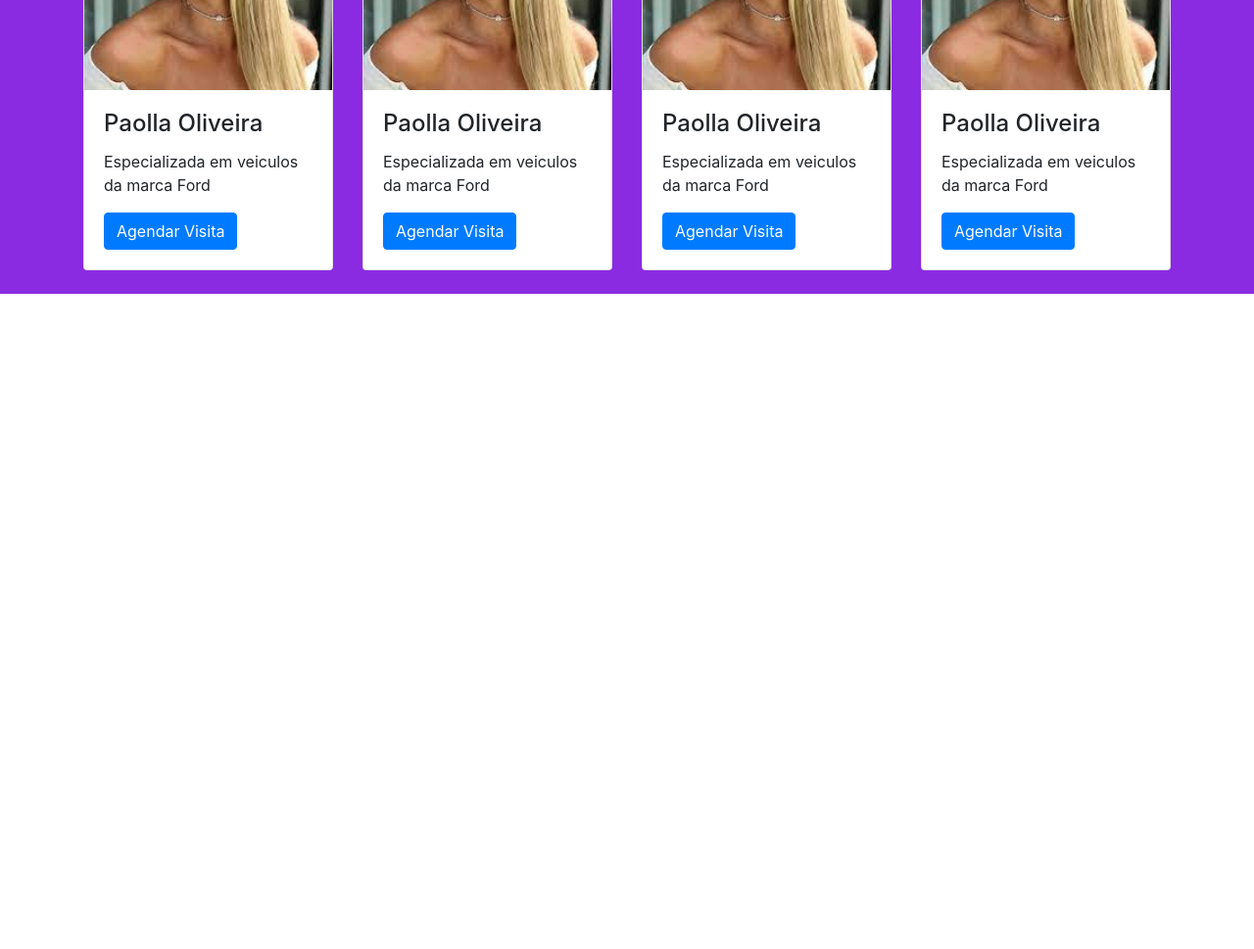
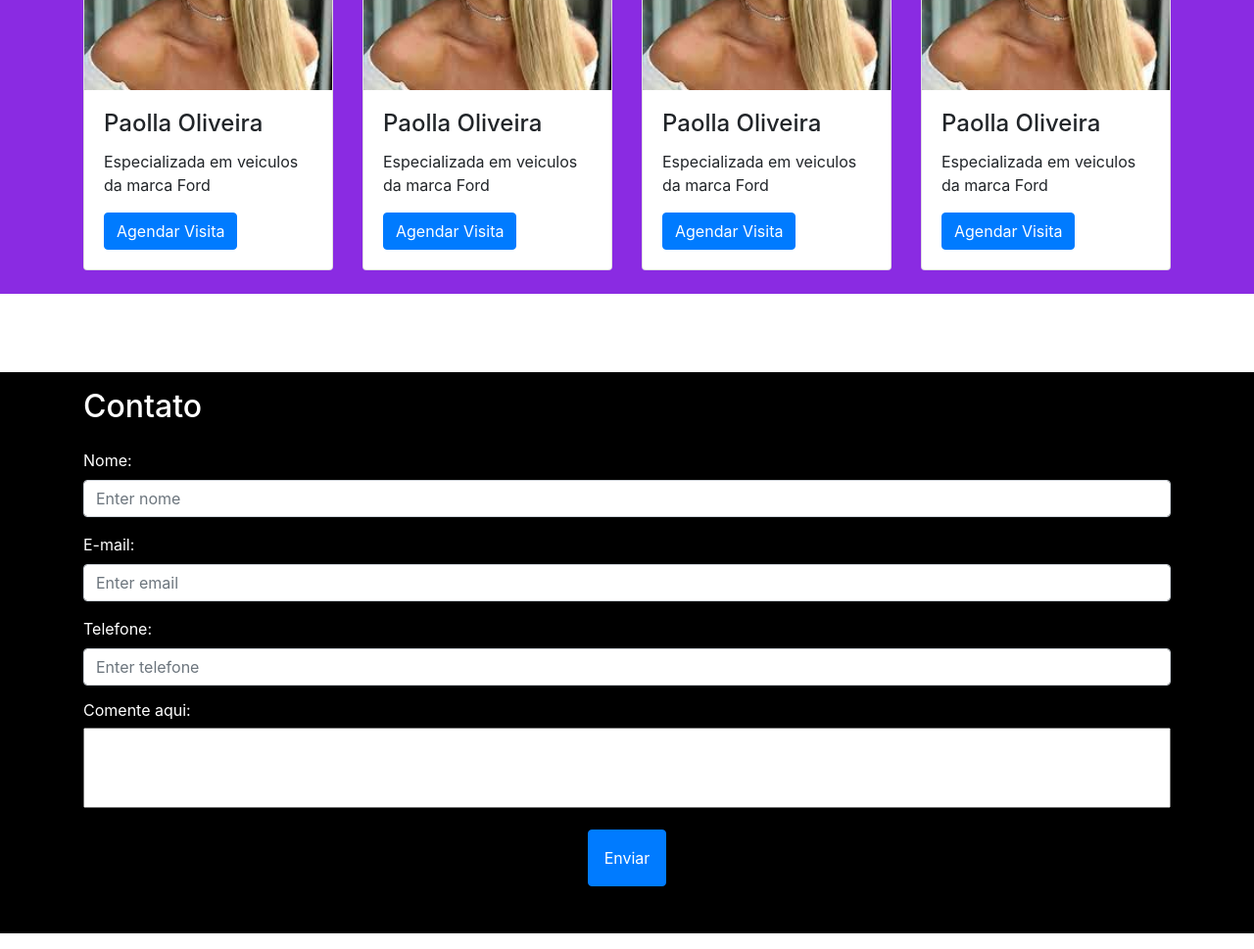
Before and after one commit to Lucas-Silva-Amaral/Bootstrap, a plain HTML site: page index.html in a window 1280 px wide. Shown: the part 2139-3108 px from the top of the page at 98% size. Before the commit the page ends 2439 px from the top, so only its background shows below. Drawn offline with nearby package versions, Linux system fonts and the light colour scheme.

Commit message:
alteracao

```diff
--- a/index.html
+++ b/index.html
@@ -39,7 +39,7 @@
               <a class="nav-link" href="#equipe">Equipe</a>
             </li>
             <li class="nav-item">
-                <a class="nav-link" href="#">Contato</a>
+                <a class="nav-link" href="#contato">Contato</a>
               </li>
           </ul>
         </div>
@@ -272,6 +272,35 @@
         </div>
       </section>
 
+      <div class="m-menu" id="contato"></div>
+      <section class="bg-formulario text-white">
+      <div class="container">
+        <h2 class="pt-3">Contato</h2>
+        <form action="/action_page.php">
+          <div class="form-group pt-3">
+            <label for="name">Nome:</label>
+            <input type="name" class="form-control" id="name" placeholder="Enter nome" name="name">
+          </div>
+          <div class="form-group">
+            <label for="email">E-mail:</label>
+            <input type="email" class="form-control" id="email" placeholder="Enter email" name="email">
+          </div>
+          <div class="form-group">
+            <label for="number">Telefone:</label>
+            <input type="number" class="form-control" id="number" placeholder="Enter telefone" name="number">
+          </div>
+          <div class="form-group">
+            <h6 class="h6">Comente aqui:</h6>
+            <textarea name="text" id="textarea" class="p-3"></textarea>
+          </div>
+
+          <div class="form-group text-center pb-5">
+          <button type="submit" class="btn btn-primary p-3">Enviar</button>
+        </div>
+        </form>
+      </div>
+
+    </section>
     <script src="https://ajax.googleapis.com/ajax/libs/jquery/3.5.1/jquery.min.js"></script>
     <script src="https://maxcdn.bootstrapcdn.com/bootstrap/4.5.2/js/bootstrap.min.js"></script>
 </body>
--- a/style.css
+++ b/style.css
@@ -26,3 +26,35 @@
     opacity: 0.9;
     margin-bottom: 4px;
 }
+
+.bg-formulario{
+
+    background: black;
+
+}
+
+input[type=number]::-webkit-inner-spin-button {
+    -webkit-appearance: none;
+
+}
+input[type=number] {
+   -moz-appearance: textfield;
+   appearance: textfield;
+
+}
+
+#servico, #localizacao, #equipe, #contato{
+
+    transition: .6s;
+}
+
+#textarea{
+
+    resize: none;
+    width: 100%;
+    max-height: 150px;
+}
+
+.h6{
+    font-weight: 400;
+}
```
Also changed, not shown: vendedora.jpeg (deleted).
